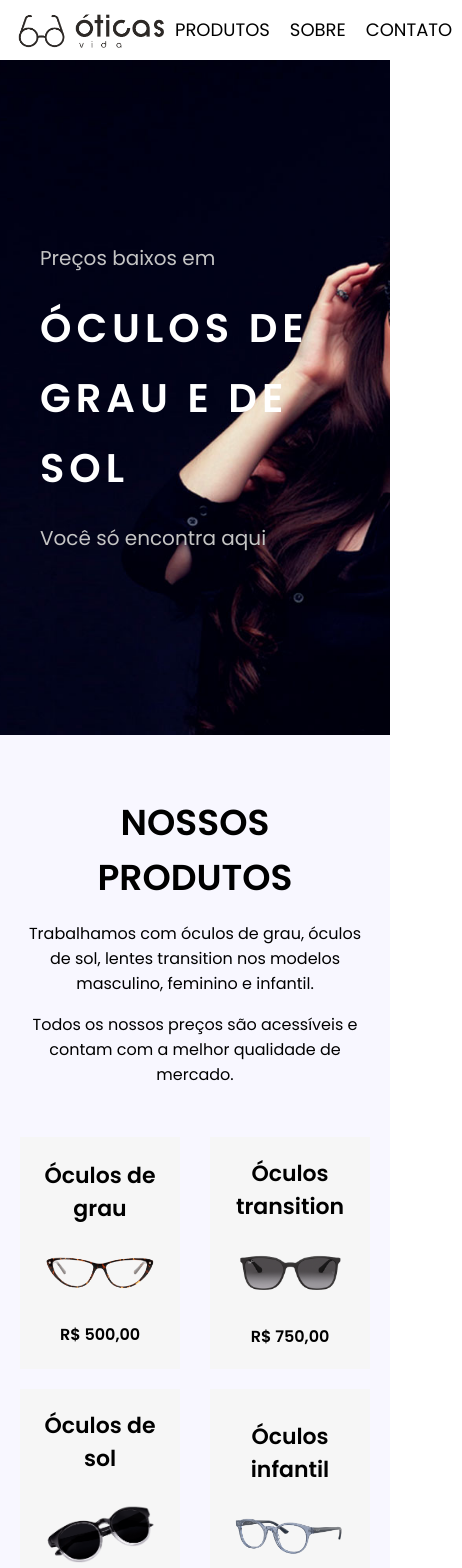
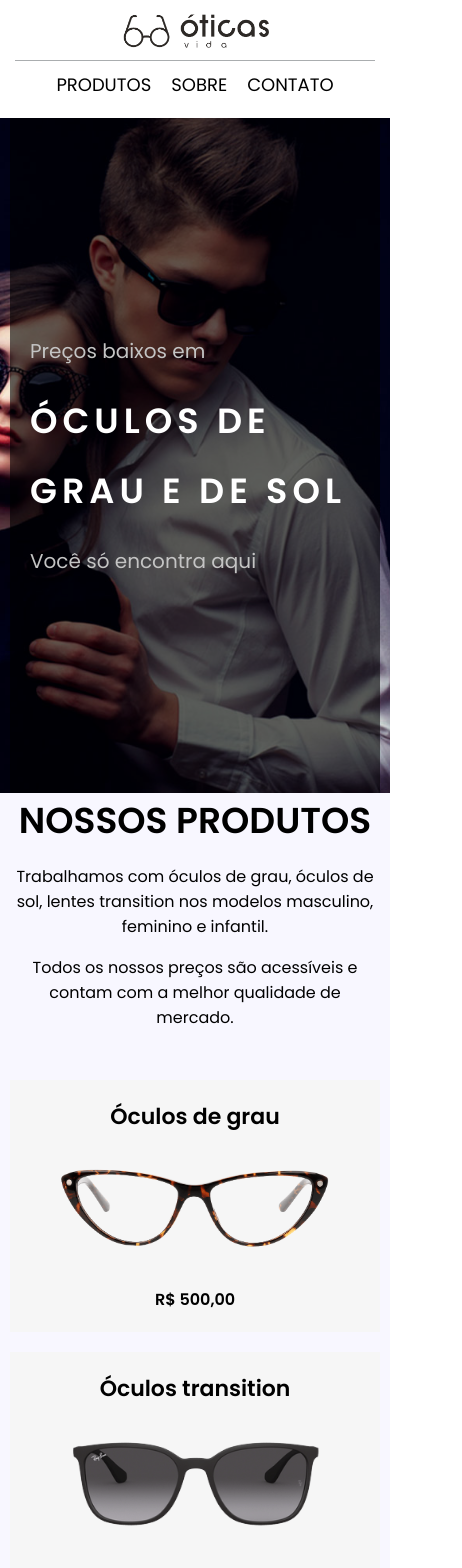
Before and after one commit to vanilo-ferreira/react-oticas-vida, a React (Create React App) app: page / in a window 390 px wide. Shown: the top 1568 px of the page, 462 px wide, since content can reach past the window. Built offline with nearby package versions, Linux system fonts and the light colour scheme; a web font is replaced by a local one.

Commit message:
feat: Adicionar responsividade para telas de até 550px

```diff
--- a/src/componentes/SecaoCapa/style.css
+++ b/src/componentes/SecaoCapa/style.css
@@ -38,7 +38,7 @@
 @media(max-width: 768px)
 {
     .titulo-capa {
-        font-size: 40px;
+        font-size: 35px;
         max-width: 350px;
     }
 
@@ -46,3 +46,13 @@
         font-size: 20px;
     }
 }
+
+@media(max-width: 550px) {
+    .secao-capa {
+        background-position: 89% center;
+    }
+
+    .capa {
+        background-color: rgba(0, 0, 0, 0.6);
+    }
+}
--- a/src/componentes/SecaoContato/style.css
+++ b/src/componentes/SecaoContato/style.css
@@ -18,7 +18,7 @@
     justify-content: flex-start;
 }
 
-.container-contato figure{
+.container-contato figure {
     display: flex;
     margin: 5px 0px;
     align-items: center;
@@ -33,10 +33,28 @@
     margin-left: 10px;
 }
 
-@media(max-width: 768px)
-{
+@media(max-width: 768px) {
     .secao-contato {
         padding: 60px 20px;
     }
+}
 
+@media(max-width: 550px) {
+    .secao-contato {
+        padding: 0px 10px;
+    }
+
+    .container-contato {
+        flex-direction: column;
+    }
+
+    .container-contato div {
+        align-items: center;
+        justify-content: center;
+    }
+
+    .container-contato figure,
+    .container-contato figcaption {
+        width: 150px;
+    }
 }
--- a/src/componentes/SecaoProdutos/style.css
+++ b/src/componentes/SecaoProdutos/style.css
@@ -72,3 +72,18 @@
         font-size: 16px;
     }
 }
+
+@media(max-width: 550px)
+{
+    .secao-produtos {
+        padding: 0px 10px;
+    }
+
+    .produtos-card {
+        width: 100%;
+    }
+
+    .lista-produtos {
+        align-items: flex-start;
+    }
+}
--- a/src/componentes/SecaoSobre/style.css
+++ b/src/componentes/SecaoSobre/style.css
@@ -48,13 +48,12 @@
     color: #4a4a4a;
 }
 
-@media(max-width: 768px)
-{
+@media(max-width: 768px) {
     section {
         padding: 60px 20px;
     }
 
-    .box-cards div{
+    .box-cards div {
         padding: 15px;
     }
 
@@ -66,3 +65,19 @@
         font-size: 16px;
     }
 }
+
+@media(max-width: 550px) {
+    section {
+        padding: 0px 10px;
+    }
+
+    .box-cards {
+        flex-direction: column;
+    }
+
+    .box-cards img,
+    .box-cards div {
+        width: 100%;
+        height: 300px;
+    }
+}
--- a/src/componentes/Topo/style.css
+++ b/src/componentes/Topo/style.css
@@ -20,3 +20,19 @@
     padding: 5px;
     margin: 0px 5px;
 }
+
+@media(max-width: 550px)
+{
+    .topo {
+        display: flex;
+        flex-direction: column;
+    }
+
+    nav {
+        width: 100%;
+        text-align: center;
+        padding: 10px;
+        margin-top: 10px;
+        border-top: 1px solid #aaadaf;
+    }
+}
```
